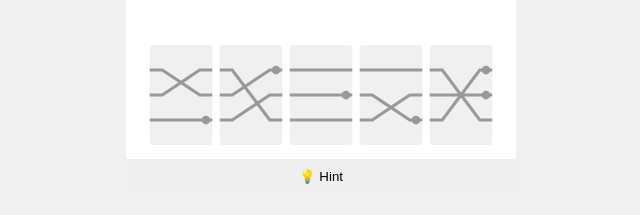
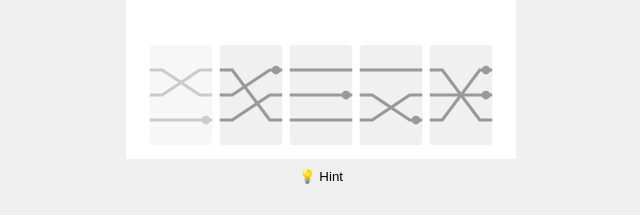
Before and after one commit to simonolander/symmetric-shuffle, a website built with Parcel: page index.html in a window 1280 px wide. Both pictures are taken after a click on the element 500 px from the left and 503 px from the top of the page. Shown: the part 406-621 px from the top of the page, 319-959 px from the left. Built offline with nearby package versions, Linux system fonts and the light colour scheme.

Commit message:
Make card disabled after click

```diff
--- a/css/main.css
+++ b/css/main.css
@@ -67,6 +67,11 @@ body {
     cursor: pointer;
 }
 
+.disabled > .tray-card {
+    cursor: not-allowed;
+    opacity: 0.5;
+}
+
 .bottom-button {
     width: 100%;
     border: none;
--- a/js/main.js
+++ b/js/main.js
@@ -143,6 +143,11 @@ window.onload = function () {
         for (let i = 0; i < cardTray.length; i++) {
             let card = cardTray[i];
             const cardDiv = document.createElement('div');
+            cardDiv.innerHTML = getCardSvg(card);
+            if (centerCards.some(c => c === card)) {
+                cardDiv.classList.add("disabled")
+            }
+            else {
                 cardDiv.onclick = function () {
                     for (let j = 0; j < centerCards.length; j++) {
                         if (!centerCards[j]) {
@@ -152,10 +157,8 @@ window.onload = function () {
                         }
                     }
                 };
-            cardDiv.draggable = true;
-            cardDiv.innerHTML = getCardSvg(card);
+            }
             cardTrayDiv.appendChild(cardDiv);
-            card.div = cardDiv;
         }
 
         centerCardsDiv.innerHTML = "";
@@ -256,5 +259,4 @@ window.onload = function () {
     }
 
     init();
-    console.log("Initialized")
 }
```
Lines whose indentation alone changed are shown as unchanged.
